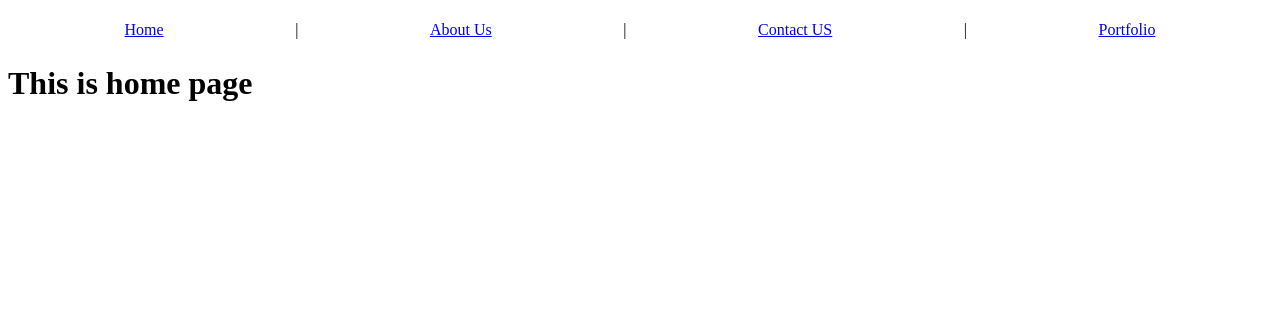
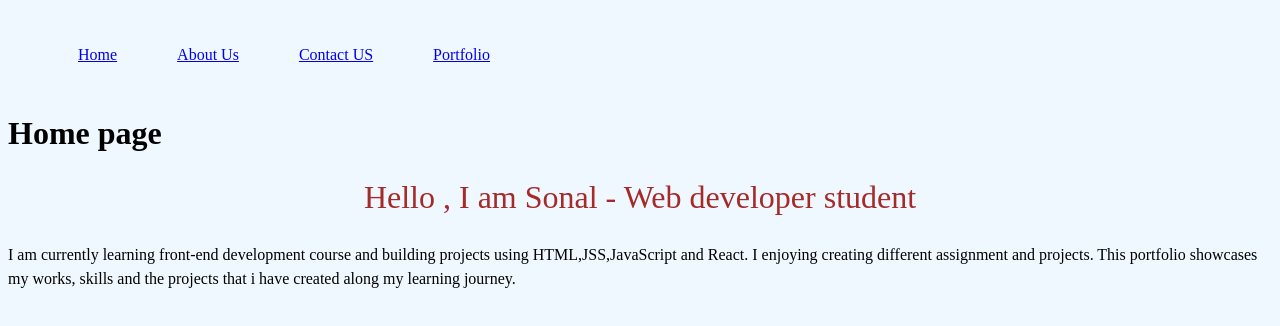
Before and after one commit to SonalMahe/my-firstReact-app, a React (Vite) app: page / in a window 1280 px wide. Shown: the top 326 px of the page. Built offline with nearby package versions, Linux system fonts and the light colour scheme.

Commit message:
added css pages
-navigation.css
-home.css pages
-import to css into jsx

```diff
--- a/src/Navbar.jsx
+++ b/src/Navbar.jsx
@@ -1,23 +1,17 @@
 import { Link } from "react-router-dom";
+import "./navigation.css"
 
 function NavBar() {
     return (
         <>
             <nav>
-                <ul style={{
-                    listStyle: "none",
-                    display: "flex",
-                    justifyContent: "space-evenly",
-                    gap: "20px",
-                    alignItems: "center",
-                    padding: 5
-                }}>
+                <ul class="nav">
                     <li><Link to="/">Home</Link></li>
-                    <span>|</span>
+                    <span></span>
                     <li><Link to="/about">About Us</Link></li>
-                    <span>|</span>
+                    <span></span>
                     <li><Link to="/contact">Contact US</Link></li>
-                    <span>|</span>
+                    <span></span>
                     <li><Link to="/portfolio">Portfolio</Link></li>
                 </ul>
             </nav>
--- /dev/null
+++ b/src/navigation.css
@@ -0,0 +1,9 @@
+.nav li {
+         list-style-type: none;
+        display: inline-block;
+        justify-content: center;
+        gap: 50px;
+        align-items: center;
+        padding: 20px;
+        margin: 10px;
+}
--- a/src/pages/about.jsx
+++ b/src/pages/about.jsx
@@ -1,9 +1,19 @@
+import "./home.css";
+
 function About() {
     return (
         <>
-        <h1>This is about us page</h1>
+            <h2>About-Me page</h2>
 
-        <h4>This page is in under construction. More details coming soon.</h4>
+            <p>I am student learning Front End development and design.I have a strong interest in front-end design, UI/UX ,creating responsive applications. I am always eager to learn something new, creative thinker and someone who enjoys turning ideas into reality code.
+                <ul>Skills section-</ul>
+                <li>1.HTML /CSS</li>
+                <li>2.JavaScript</li>
+                <li>3.React</li>
+                <li>4.UI/UX designs</li>
+                <li>5.Problem Solving</li>
+                <li>5.Quick Learner</li>
+            </p>
         </>
     )
 }
--- /dev/null
+++ b/src/pages/home.css
@@ -0,0 +1,16 @@
+
+body{
+    background-color: aliceblue;
+}
+h2{
+    color: brown;
+    text-align: center;
+    font-size: 2rem;
+    font-weight: 200;
+
+}
+p{
+    line-height: 1.5;
+    font-size: 1rem;
+    font-style: normal;
+}
--- a/src/pages/home.jsx
+++ b/src/pages/home.jsx
@@ -1,7 +1,13 @@
+import "./home.css";
+
 function Home() {
     return (
         <>
-        <h1>This is home page</h1>
+        <h1>Home page</h1>
+        <h2>Hello , I am Sonal - Web developer student</h2>
+        <p>I am currently learning front-end development course and building projects using HTML,JSS,JavaScript and React. I enjoying creating different assignment and projects.
+            This portfolio showcases my works, skills and the projects that i have created along my learning journey.
+        </p>
         </>
     )
 }
```
